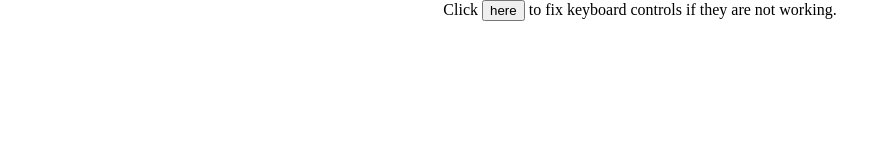
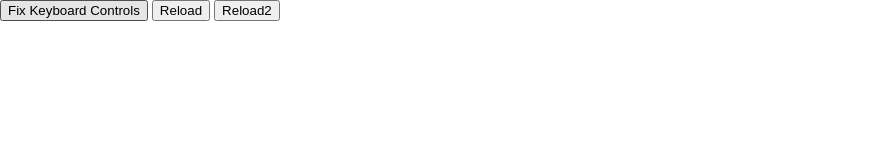
Before and after one commit to Game-Central/keyboard-fix, a browser extension: page index.html in a window 1280 px wide. Shown: the whole page, without its empty margins (0-896 px from the left). Drawn offline with Linux system fonts and the light colour scheme.

Commit message:
Update index.html

```diff
--- a/index.html
+++ b/index.html
@@ -24,9 +24,11 @@
     </style>
 </head>
 <body>
-  <div style="text-align: center;">
-    <a style="color: #000000;">Click <button onclick="document.querySelector('iframe').focus()">here</button> to fix keyboard controls if they are not working.</a>
-  </div>
+
+    <button style="color: #000000;" onclick="document.querySelector('iframe').focus()">Fix Keyboard Controls</button>
+    <button style="color: #000000;" onclick="document.querySelector('iframe').reload()">Reload</button>
+    <button style="color: #000000;" onclick="location.reload()">Reload2</button>
+
   <script>
         var url = (new window.URL(window.location.href)).searchParams.get('url');
         if(url){
```
